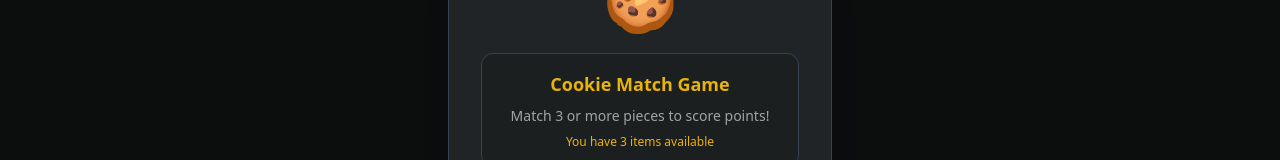
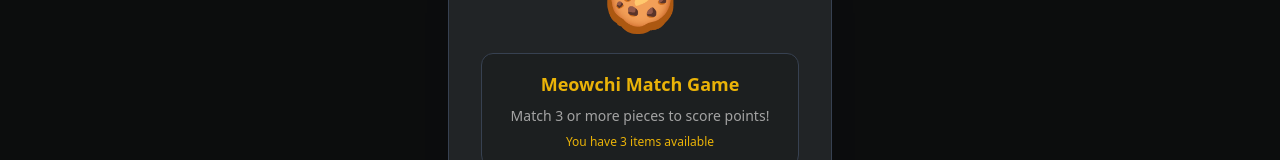
Before and after one commit to herothegolden/meowchigame, a React (Vite) app: page /game in a window 1280 px wide. Shown: the part 276-436 px from the top of the page. Built offline with nearby package versions, Linux system fonts and the light colour scheme; no server answers; the HTML template or start-up script is replaced by a standard one.

Commit message:
Update GamePage.jsx

```diff
--- a/src/pages/GamePage.jsx
+++ b/src/pages/GamePage.jsx
@@ -572,7 +572,7 @@ const GamePage = () => {
             <div className="text-6xl mb-6">🍪</div>
 
             <div className="bg-background/50 p-4 rounded-xl mb-6 border border-gray-700">
-              <p className="text-lg font-bold text-accent mb-2">Cookie Match Game</p>
+              <p className="text-lg font-bold text-accent mb-2">Meowchi Match Game</p>
               <p className="text-sm text-secondary">Match 3 or more pieces to score points!</p>
 
               {availableItems.length > 0 && (
@@ -810,7 +810,7 @@ const GamePage = () => {
         />
       </motion.div>
 
-      {/* Instructions */}
+      {/* Instructions - UPDATED TEXT */}
       {gameStarted && !isGameOver && (
         <motion.div
           className="text-center text-secondary max-w-md mx-auto"
@@ -819,7 +819,7 @@ const GamePage = () => {
           transition={{ duration: 0.5, delay: 0.6 }}
         >
           <p className="text-sm">
-            Drag emojis to adjacent spots to create matches of 3 or more! 🍪✨
+            Drag Meowchi pieces to adjacent spots to create matches of 3 or more! 🎯✨
           </p>
           {availableItems.length > 0 && (
             <p className="text-xs mt-1 text-accent">
```
